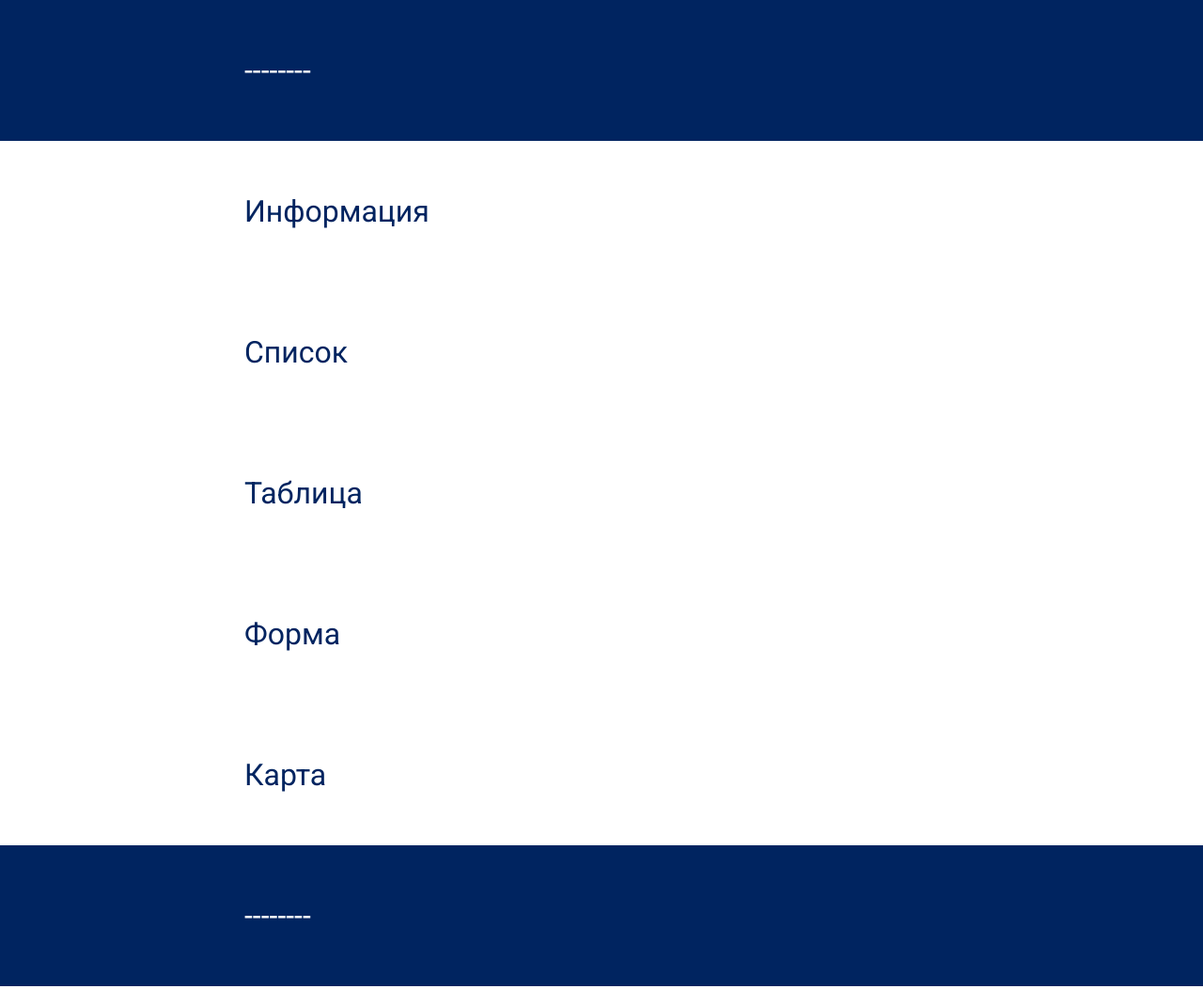
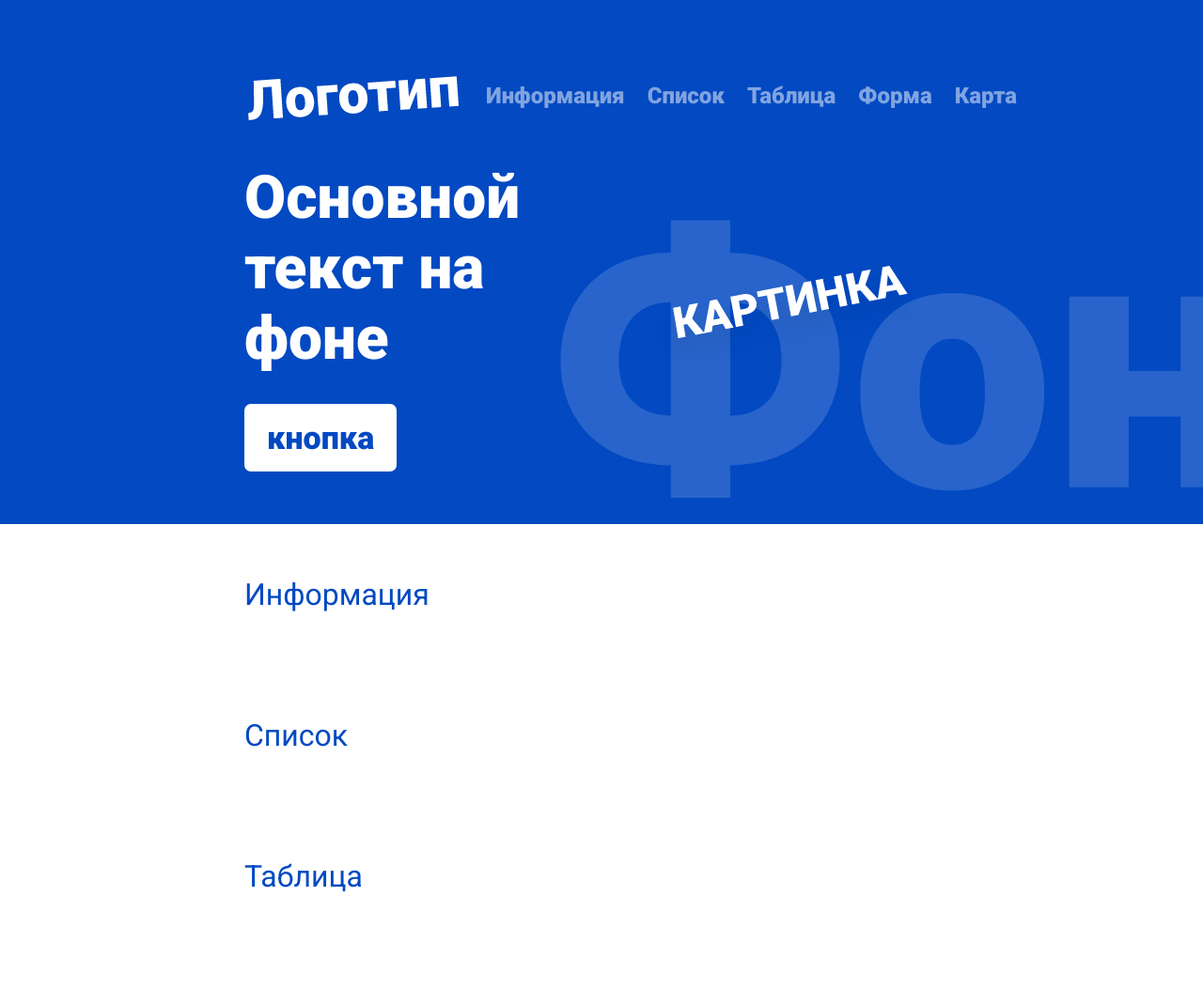
Before and after one commit to 4njess/landing, a plain HTML site: page landing/index.html in a window 1280 px wide. Shown: the top 1053 px of the page at 94% size. Drawn offline with Linux system fonts and the light colour scheme.

Commit message:
Add files via upload

```diff
--- a/landing/index.html
+++ b/landing/index.html
@@ -13,12 +13,35 @@
 </head>
 <body>
     <div class="Landing">
-        <div class="Landing__section Landing__section_blue">
+        <div class="Landing__section Landing__section_blue Landing_section_image">
             <div class="section">
-                <div class="section_title">
-                --------
+                <div class="section__header">
+                        <div class="header__logotype">
+                            <img src="images/images/logotype_white.png">
+                        </div>
+                        <div class="header__menu">
+                            <a class="menu_link">Информация</a>
+                            <a class="menu_link">Список</a>
+                            <a class="menu_link">Таблица</a>
+                            <a class="menu_link">Форма</a>
+                            <a class="menu_link">Карта</a>
+                        </div>
                 </div>
-            </div>
+                <div class="section_slider">
+                    <div class="slider_content">
+                        <div class="slider_info">
+                            <div class="slider_text">
+                                Основной </br>текст на фоне
+                            </div>
+                            <div class="slider_button">
+                                кнопка
+                            </div>
+                        </div>
+                        <div class="slider_image">
+                            <img src="images/images/image.png"/>
+                        </div>
+                    </div>
+                </div>
             </div>
         </div>
             <div class="Landing__section">
@@ -58,11 +81,17 @@
                 </div>
                 <div class="Landing__section Landing__section_blue">
                     <div class="section">
-                        <div class="section_title">
-                        --------
-                        </div>
+                        <div class="section__header">
+                            <div class="header__logotype">
+                                <img src="images/images/logotype_white.png">
+                            </div>
+                            <div class="header__menu">
+                                <a class="menu_link">Информация</a>
+                                <a class="menu_link">Список</a>
+                                <a class="menu_link">Таблица</a>
+                                <a class="menu_link">Форма</a>
+                                <a class="menu_link">Карта</a>
+                            </div>
                     </div>
-                    </div>
-    </div>
 </body>
 </html>
--- a/landing/style.css
+++ b/landing/style.css
@@ -5,7 +5,7 @@
 html, body {
     height: 100%;
     width: 100%;
-    color: #002460;
+    color: #0249c2;
     font-family: 'Roboto', sans-serif;
 }
 
@@ -29,7 +29,7 @@ html, body {
 
 
 .Landing__section_blue{
-    background-color: #002460;
+    background-color: #0249c2;
     color: #ffffff;
 }
 
@@ -46,3 +46,97 @@ html, body {
     font-view: 700px;
 
 }
+
+.section__header{
+    display: flex;
+    flex-direction: row;
+    flex-wrap: nowrap;
+    align-content: center;
+    justify-content: space-between;
+    align-items: stretch;
+
+}
+
+
+.header__logotype{
+
+
+}
+
+.header__menu{
+    display: flex;
+    flex-direction: row;
+    flex-wrap: nowrap;
+    align-content: center;
+    justify-content: flex-end;
+    align-items: center;
+}
+
+.menu_link{
+    font-size: 24px;
+    font-weight: 900;
+    margin-left: 24px;
+    cursor: pointer;
+    opacity: .5;
+    transition: opacity .25s;
+}
+
+.menu_link:hover{
+    opacity: 1;
+}
+
+.section_slider{
+    margin-top: 26px;
+
+}
+
+.slider_content{
+
+    display: flex;
+    flex-direction: row;
+    flex-wrap: nowrap;
+    justify-content: space-between;
+    align-items: center;
+
+
+}
+
+.slider_info{
+
+
+}
+
+.slider_text{
+    font-size: 64px ;
+    font-weight: 900;
+    margin-bottom: 32px;
+
+}
+
+.slider_button{
+    display: inline-block;
+    font-size: 34px;
+    font-weight: 900;
+    padding: 16px 24px;
+    border-radius: 7px;
+    background-color: white;
+    color: #0249c2;
+
+}
+
+.slider_image{
+    width: 50%;
+    display: flex;
+    flex-wrap: nowrap;
+    align-content: center;
+    justify-content: center;
+    align-items: center;
+    flex-direction: row
+}
+
+.Landing_section_image{
+    background-image: url(images/images/background_image.png);
+
+
+
+}
```
